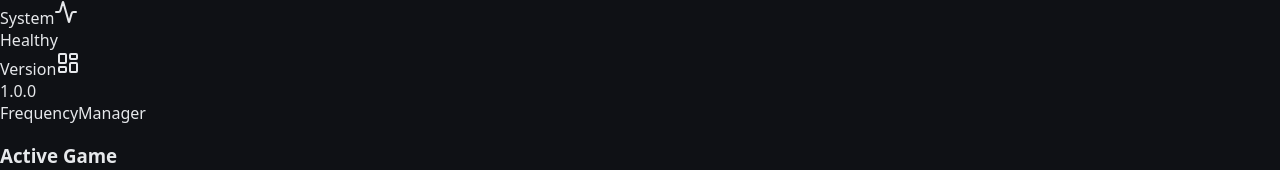
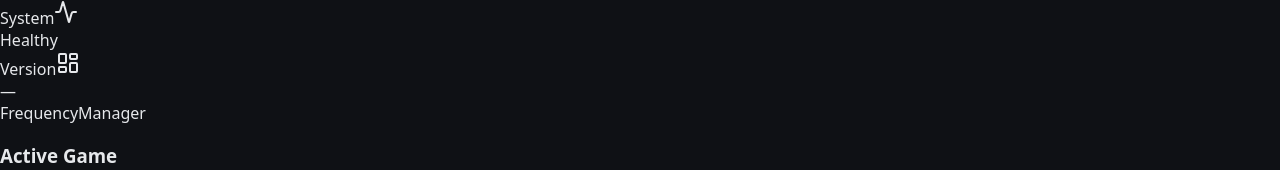
Before and after one commit to Voruzhu/FrequencyManager, a React (Vite) app in the folder src/renderer/: page / in a window 1280 px wide. Shown: the part 453-623 px from the top of the page. Built offline with nearby package versions, Linux system fonts and the light colour scheme.

Commit message:
fix: Dashboard's version tile was a hardcoded literal
Read from the real app.getVersion() via the same bridge Settings'
About tab already uses, instead of a "1.0.0" string that would go
stale every release.

```diff
--- a/src/renderer/src/screens/DashboardScreen.tsx
+++ b/src/renderer/src/screens/DashboardScreen.tsx
@@ -1,4 +1,4 @@
-import { useEffect } from 'react';
+import { useEffect, useState } from 'react';
 import {
     LayoutDashboard, Calculator, ScanLine, Boxes, Activity, Package, Gamepad2,
 } from 'lucide-react';
@@ -13,16 +13,28 @@ import { GamePackageInstaller } from '../components/GamePackageInstaller';
 
 type Tone = 'success' | 'warning' | 'destructive';
 
+const versionBridge = () => (window as unknown as {
+    frequencyManager?: { getAppVersion?: () => Promise<string> };
+}).frequencyManager;
+
 export function DashboardScreen() {
     const { modules, refreshModules, outputs } = useModuleStore();
     const healthChecks = useHealthStore((s) => s.healthChecks);
     const { games, activeGameId } = useGameStore();
     const setActiveScreen = useUIStore((s) => s.setActiveScreen);
     const activeGame = games.find((g) => g.id === activeGameId);
+    const [appVersion, setAppVersion] = useState('');
 
     useEffect(() => {
         if (modules.length === 0) void refreshModules();
         // eslint-disable-next-line react-hooks/exhaustive-deps
+    }, []);
+
+    useEffect(() => {
+        void (async () => {
+            const v = await versionBridge()?.getAppVersion?.();
+            if (v) setAppVersion(v);
+        })();
     }, []);
 
     const enabled = modules.filter((m) => m.enabled).length;
@@ -57,7 +69,7 @@ export function DashboardScreen() {
                 <StatTile label="Active Game" value={activeGame?.label ?? '—'} hint={activeGame ? `v${activeGame.version}` : undefined} icon={Gamepad2} tone="primary" />
                 <StatTile label="Modules" value={`${enabled}/${modules.length}`} hint="enabled" icon={Package} />
                 <StatTile label="System" value={healthLabel} icon={Activity} tone={healthTone} />
-                <StatTile label="Version" value="1.0.0" hint="FrequencyManager" icon={LayoutDashboard} />
+                <StatTile label="Version" value={appVersion || '—'} hint="FrequencyManager" icon={LayoutDashboard} />
             </div>
 
             <div className="grid gap-4 lg:grid-cols-3">
```
